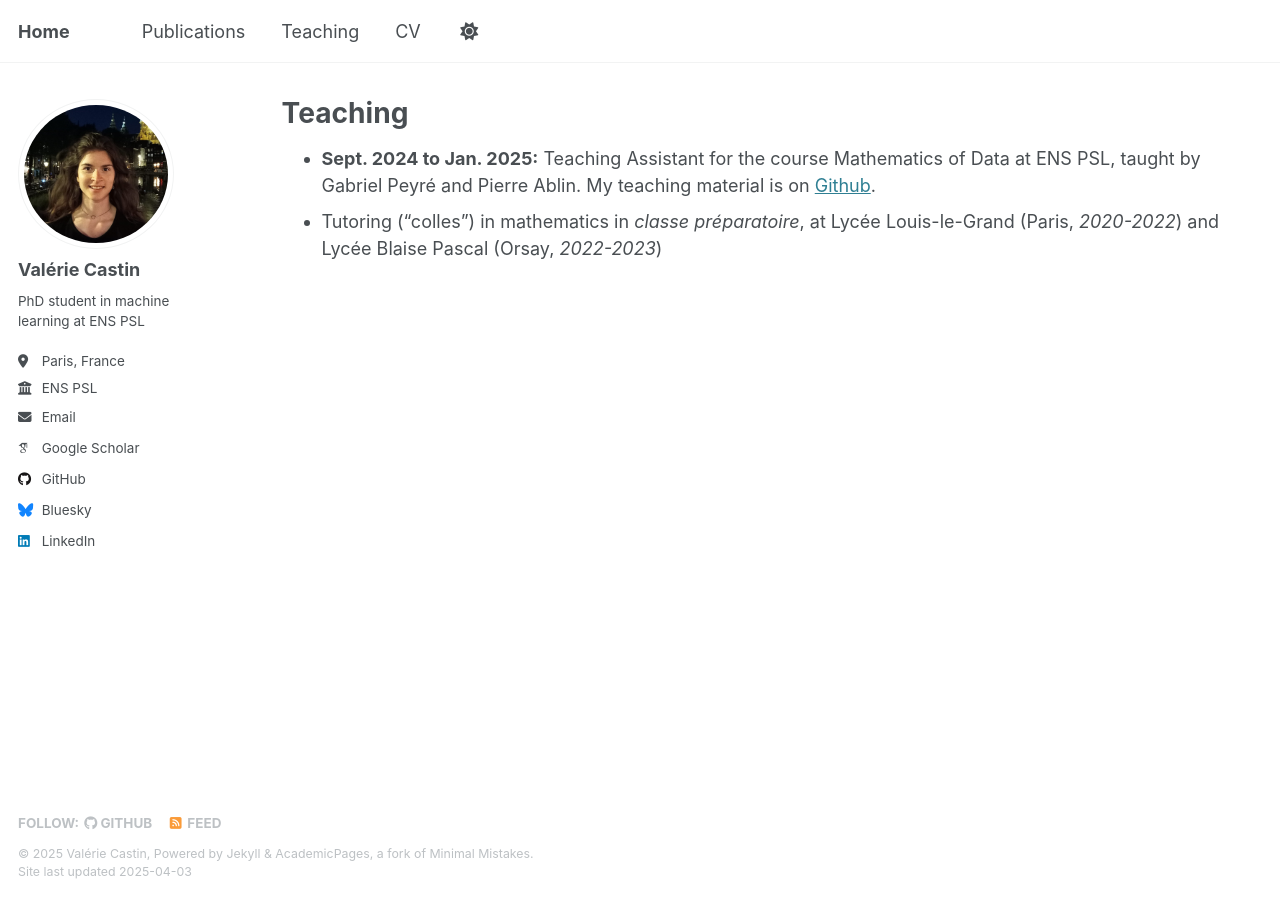
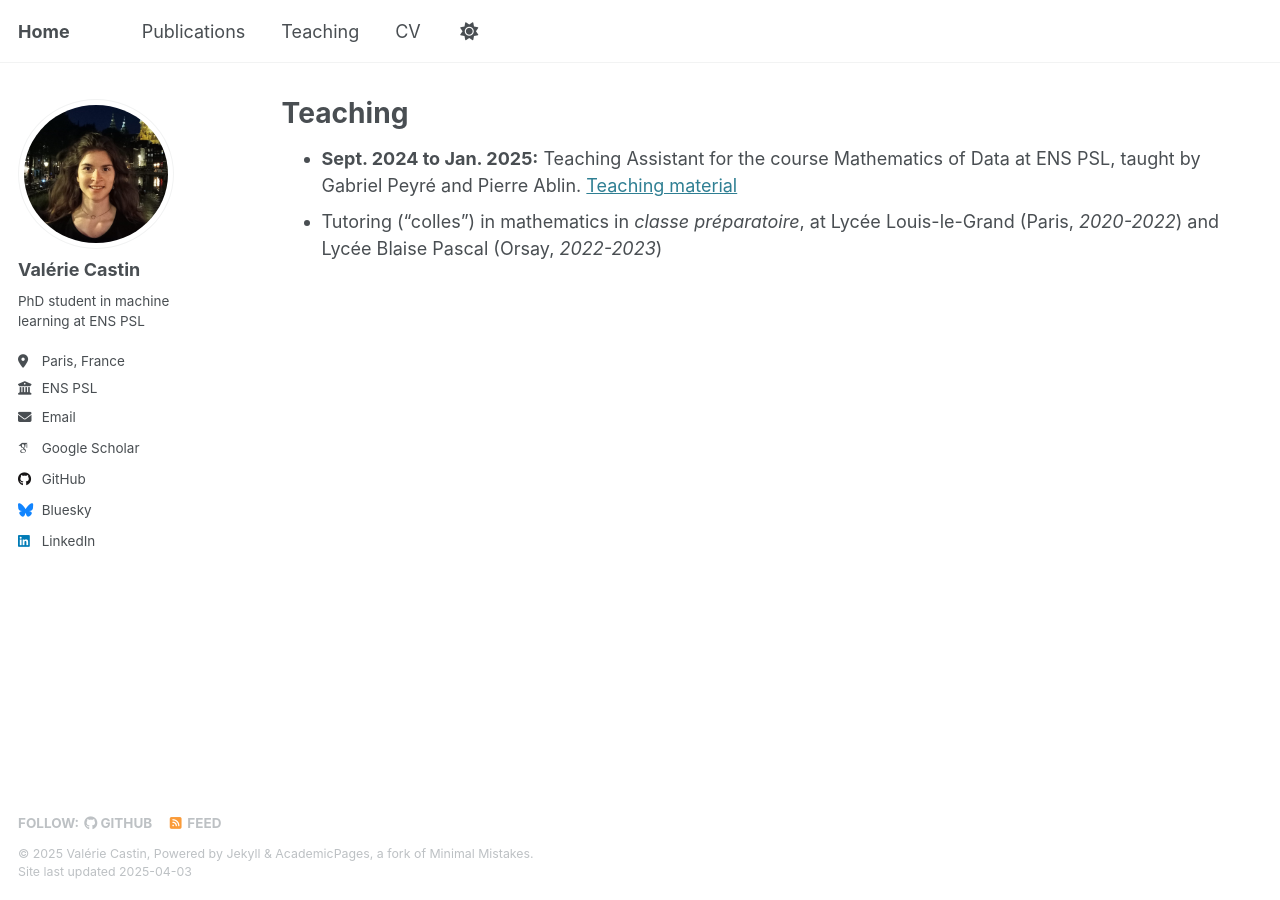
Before and after one commit to vcastin/vcastin.github.io, a Jekyll site: the page built from _pages/teaching.md, in a window 1280 px wide. Built offline with Jekyll 4.4.1, drawn with Linux system fonts in a browser that asks for light colours; some web fonts are replaced.

Commit message:
Update teaching.md

```diff
--- a/_pages/teaching.md
+++ b/_pages/teaching.md
@@ -11,5 +11,5 @@ author_profile: true
   {% include archive-single.html %}
 {% endfor %} -->
 
-- **Sept. 2024 to Jan. 2025:** Teaching Assistant for the course Mathematics of Data at ENS PSL, taught by Gabriel Peyré and Pierre Ablin. My teaching material is on [Github](https://github.com/vcastin/teaching).
+- **Sept. 2024 to Jan. 2025:** Teaching Assistant for the course Mathematics of Data at ENS PSL, taught by Gabriel Peyré and Pierre Ablin. [Teaching material](https://github.com/vcastin/teaching)
 - Tutoring ("colles") in mathematics in *classe préparatoire*, at Lycée Louis-le-Grand (Paris, *2020-2022*) and Lycée Blaise Pascal (Orsay, *2022-2023*)
```
